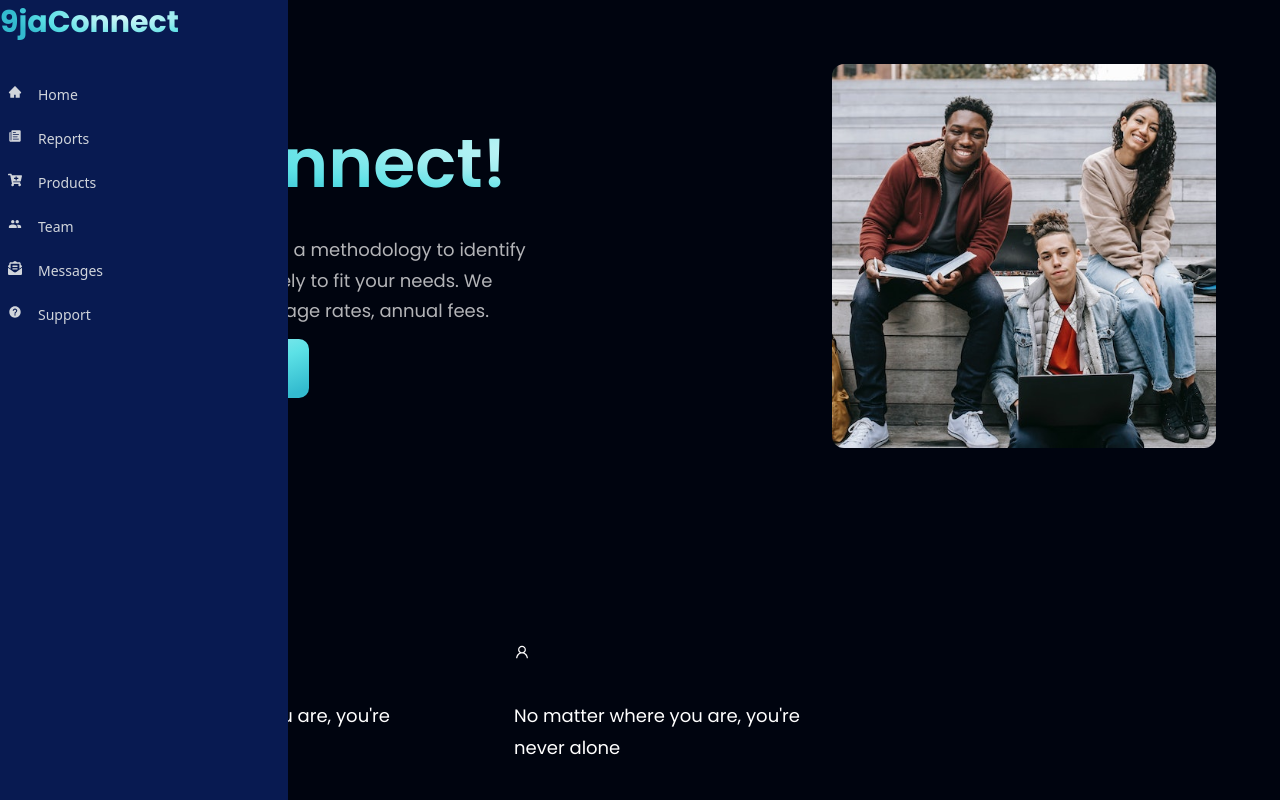
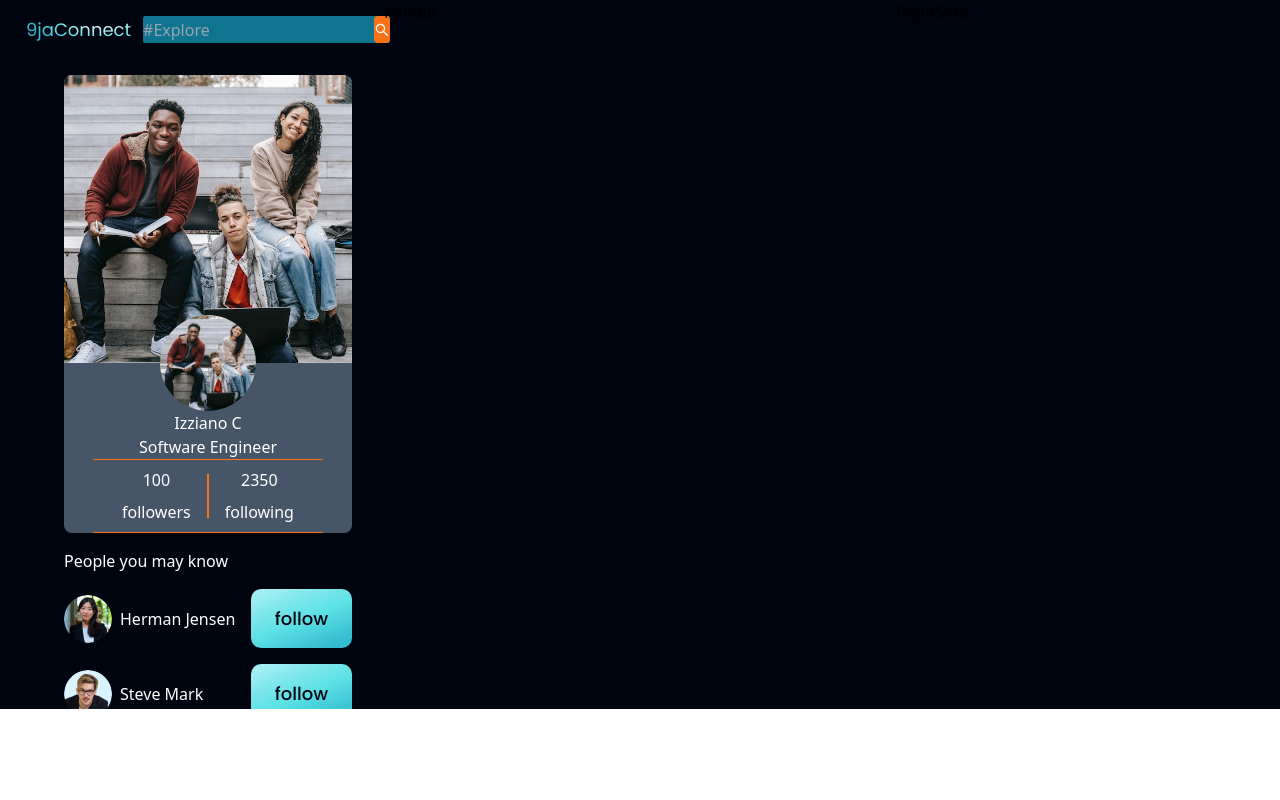
Before and after one commit to chiizzy1/we-connect-react, a React (Vite) app in the folder client/vite-project/: page / in a window 1280 px wide. Shown: the top 800 px of the page. Built offline with nearby package versions, Linux system fonts and the light colour scheme.

Commit message:
new design layout

```diff
--- a/client/vite-project/src/App.jsx
+++ b/client/vite-project/src/App.jsx
@@ -1,7 +1,9 @@
 import { BrowserRouter as Router, Routes, Route } from "react-router-dom";
 import { QueryClient, QueryClientProvider } from "@tanstack/react-query";
 import { Navbar, Footer, RightSideBar } from "./components";
-import { Home, Feed, Login, SignUp, Root, EditProfile, Post, Profile, } from './routes';
+import { Home } from "./pages";
+import styles from "./style";
+// import { Home, Feed, Login, SignUp, Root, EditProfile, Post, Profile, } from './routes';
 
 
 const client = new QueryClient();
@@ -9,24 +11,16 @@ const client = new QueryClient();
 
 const App = () => (
   <div className="bg-primary w-full overflow-hidden">
-      <QueryClientProvider client={client}>
-        <Router>
-          <RightSideBar />
-          <Routes>
-            <Route path="/" element={<Root />} />
-            <Route path="/profile" element={<Profile />} />
-            <Route path="/login" element={<Login />} />
-            <Route path="/signup" element={<SignUp />} />
-            <Route path="/editProfile/:id" element={<EditProfile />} />
-            <Route path="/feed" element={<Feed />} />
-            <Route path="/home" element={<Home />} />
-            <Route path="/post/:id" element={<Post />} />
-            <Route path="*" element={<h1>Invalid URL...</h1>} />
-          </Routes>
-          <Footer />
-        </Router>
-      </QueryClientProvider>
+
+    <div className={`bg-primary ${styles.paddingX} ${styles.flexCenter}`}>
+      <div className={`${styles.boxWidth}`}>
+        <Home />
+      </div>
     </div>
+
+
+
+  </div>
 )
 
 export default App
--- /dev/null
+++ b/client/vite-project/src/components/Followers.jsx
@@ -0,0 +1,21 @@
+import React from 'react'
+import Button from './Button'
+
+const Followers = ({data, id}) => {
+  return (
+    <div className='flex justify-between items-center'>
+
+        <div className="flex gap-2">
+            <img src={data.img} alt="user-img" className='h-12 w-12 rounded-full'/>
+            <div className="flex flex-col items-start justify-center">
+                <span className="f">{data.name}</span>
+                <span className="f"></span>
+            </div>
+        </div>
+
+        <Button text="follow" />
+    </div>
+  )
+}
+
+export default Followers
--- /dev/null
+++ b/client/vite-project/src/components/FollowersCard.jsx
@@ -0,0 +1,16 @@
+import { feedback } from "../constants"
+import Followers from "./Followers"
+
+const FollowersCard = () => {
+  return (
+    <div className="w-full rounded-lg flex flex-col max-h-40 gap-4">
+        <h3>People you may know</h3>
+
+        {feedback.map((data, index) => (
+            <Followers data={data} id={index}/>
+        ))}
+    </div>
+  )
+}
+
+export default FollowersCard
--- /dev/null
+++ b/client/vite-project/src/components/HomeComponents/LeftSide.jsx
@@ -0,0 +1,16 @@
+import React from 'react'
+import LogoSearch from '../LogoSearch';
+import ProfileCard from '../ProfileCard'
+import FollowersCard from '../FollowersCard'
+
+const LeftSide = () => {
+  return (
+    <div className='flex text-white flex-col gap-4 items-center'>
+      <LogoSearch />
+      <ProfileCard />
+      <FollowersCard />
+    </div>
+  )
+}
+
+export default LeftSide
--- /dev/null
+++ b/client/vite-project/src/components/HomeComponents/Middle.jsx
@@ -0,0 +1,9 @@
+import React from 'react'
+
+const Middle = () => {
+  return (
+    <div>Middle</div>
+  )
+}
+
+export default Middle
--- /dev/null
+++ b/client/vite-project/src/components/HomeComponents/RightSide.jsx
@@ -0,0 +1,9 @@
+import React from 'react'
+
+const RightSide = () => {
+  return (
+    <div>RightSide</div>
+  )
+}
+
+export default RightSide
--- /dev/null
+++ b/client/vite-project/src/components/LogoSearch.jsx
@@ -0,0 +1,21 @@
+import React from 'react';
+import { Link } from 'react-router-dom';
+import * as FaIcons from 'react-icons/fa';
+import * as AiIcons from 'react-icons/ai';
+import * as IoIcons from 'react-icons/io';
+
+const LogoSearch = () => {
+  return (
+    <div className='flex gap-3 p-4'>
+        <div className="font-poppins text-gradient cursor-pointer text-[18px]">9jaConnect</div>
+        <div className="flex rounded-sm bg-cyan-700">
+            <input type="text" className='bg-transparent border-0 outline-0' placeholder='#Explore' />
+            <div className="flex justify-center items-center bg-orange-500 rounded">
+                <AiIcons.AiOutlineSearch className=''/>
+            </div>
+        </div>
+    </div>
+  )
+}
+
+export default LogoSearch
--- /dev/null
+++ b/client/vite-project/src/components/ProfileCard.jsx
@@ -0,0 +1,35 @@
+import { students } from "../assets"
+
+const ProfileCard = () => {
+  return (
+        <div className="flex flex-col overflow-hidden bg-slate-600 rounded-lg w-full">
+            <div className="flex relative items-center justify-center flex-col">
+                <img src={students} alt="user-img" className="w-full " />
+                <img src={students} alt='cover-img' className="absolute w-24 rounded-full -bottom-12 "/>
+            </div>
+
+            <div className="flex flex-col items-center justify-center mt-12 ">
+                <span className="">Izziano C</span>
+                <span className="text">Software Engineer</span>
+            </div>
+
+            <div className="flex flex-col items-center justify-center gap-2">
+                 <hr className="w-4/5 border-orange-500" />
+                    <div className="flex gap-4 w-4/5 justify-center items-center">
+                            <div className="flex flex-col justify-center items-center gap-2">
+                                <span className="text">100</span>
+                                <span className="text">followers</span>
+                            </div>
+                            <div className="w-0.5 h-11 bg-orange-500 "/>
+                            <div className="flex flex-col justify-center items-center gap-2">
+                                <span className="text">2350</span>
+                                <span className="text">following</span>
+                            </div>
+                    </div>
+                 <hr className="w-4/5 border-orange-500" />
+            </div>
+        </div>
+  )
+}
+
+export default ProfileCard
--- /dev/null
+++ b/client/vite-project/src/pages/Home.css
@@ -0,0 +1,5 @@
+.home{
+    display: grid;
+    grid-template-columns: 18rem auto 20rem;
+    gap: 2rem;
+}
--- /dev/null
+++ b/client/vite-project/src/pages/Home.jsx
@@ -0,0 +1,14 @@
+import "./Home.css";
+import { LeftSide, Middle, RightSide } from '../components'
+
+const Home = () => {
+  return (
+    <div className='home'>
+        <LeftSide />
+        <Middle />
+        <RightSide />
+    </div>
+  )
+}
+
+export default Home
--- /dev/null
+++ b/client/vite-project/src/pages/index.js
@@ -0,0 +1,5 @@
+import Home from "./Home";
+
+export {
+    Home,
+}
```
Also changed, not shown: client/vite-project/src/components/index.js (+11 -4 lines).
